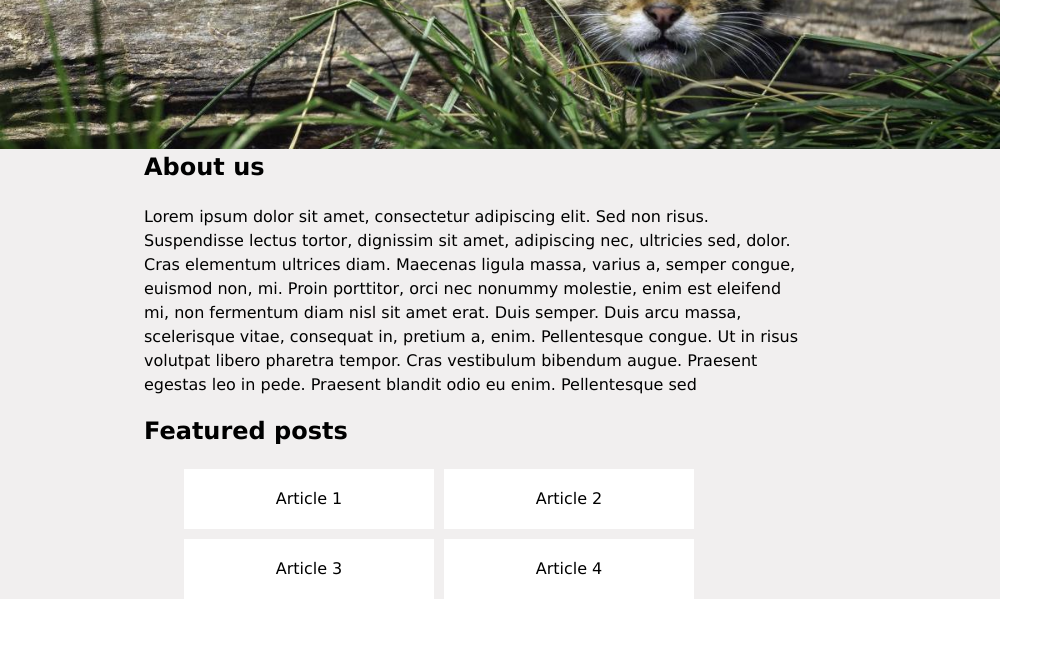
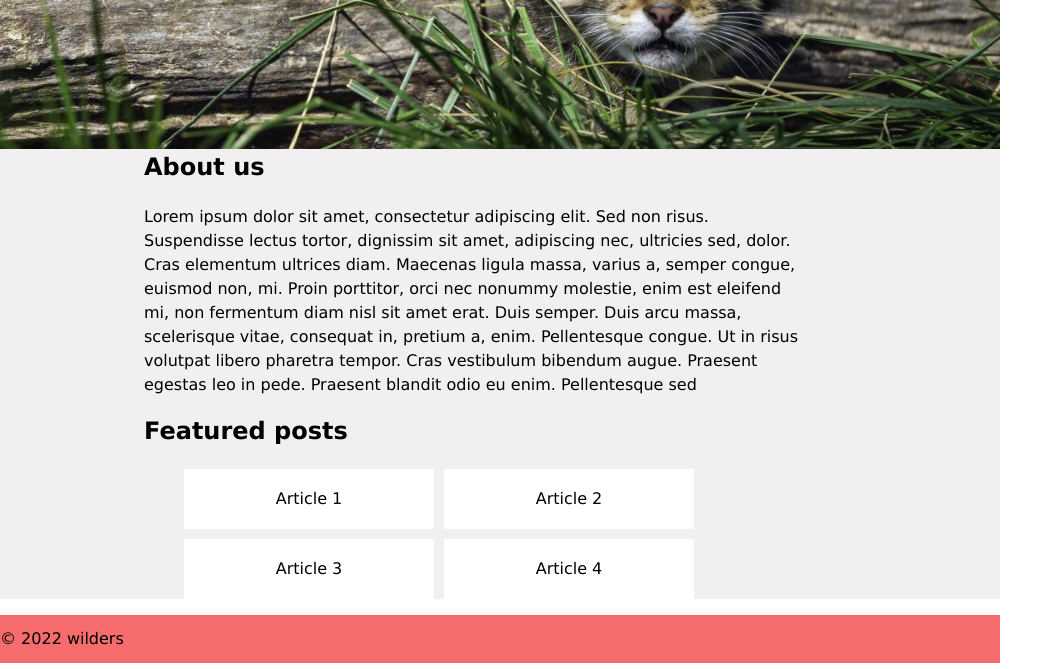
Before and after one commit to Remy-B-prog/css_1, a plain HTML site: page index.html in a window 1280 px wide. Shown: the part 131-800 px from the top of the page, without its empty margins (0-1063 px from the left). Drawn offline with Linux system fonts and the light colour scheme.

Commit message:
add footer

```diff
--- a/index.html
+++ b/index.html
@@ -49,4 +49,8 @@
         </main>
 
     </body>
+
+    <footer>
+        <p>© 2022 wilders</p>
+    </footer>
 </html>
--- a/style.css
+++ b/style.css
@@ -72,3 +72,16 @@ main ul li {
     justify-content: center;
     align-items: center;
 }
+
+footer{
+
+}
+
+footer p {
+background-color: #f76c6c;
+height: 3rem;
+margin-bottom: 0rem;
+display: flex;
+justify-content: left;
+align-items: center;
+}
```
